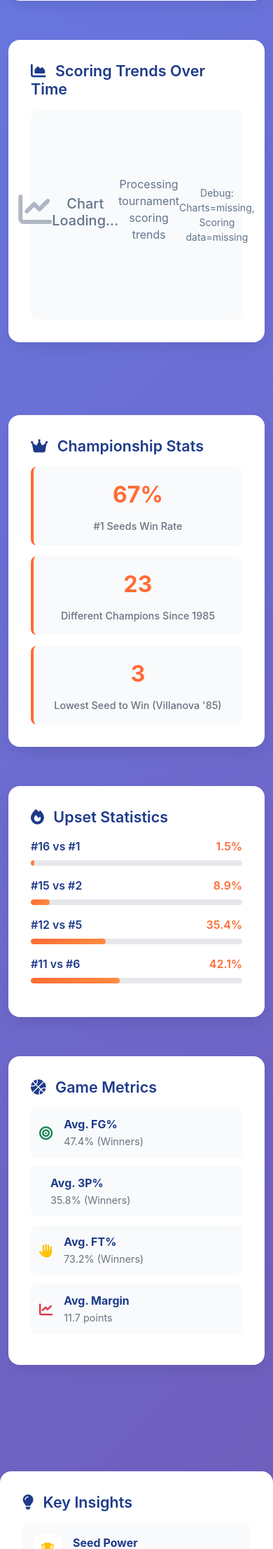
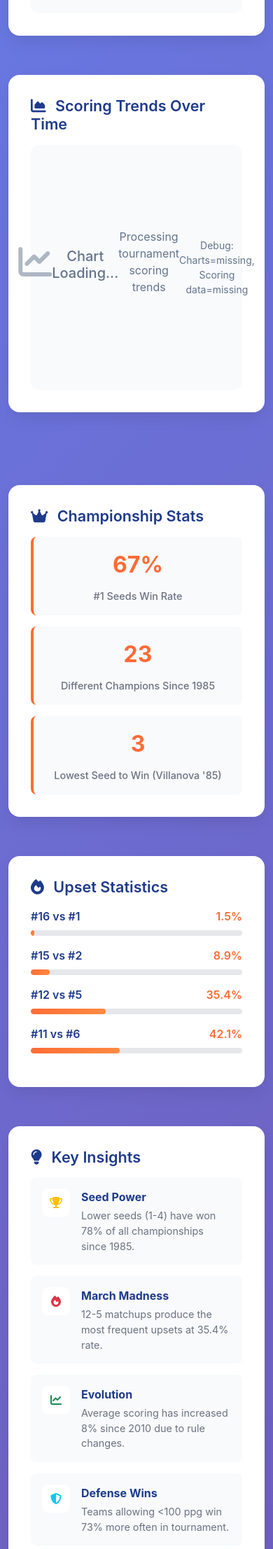
Before and after one commit to mrsanketpatil19/NCAA-March-Madness-2024, a FastAPI app: page /analytics in a window 390 px wide. Shown: the part 745-2958 px from the top of the page at 70% size. Run offline with FastAPI, Linux system fonts and the light colour scheme; some libraries are stand-ins or nearby versions.

Commit message:
Fix analytics page layout alignment issues
- Reorganize Key Statistics into proper 3-column layout (col-lg-4 each)
- Move Key Insights to third column for better visual balance
- Add responsive breakpoints for ML Model Performance metrics
- Ensure proper spacing and alignment across all screen sizes
- Remove problematic Historical Analysis Tools section causing layout break

This fixes the left-aligned Key Insights and improves overall page structure.

```diff
--- a/static/css/style.css
+++ b/static/css/style.css
@@ -441,6 +441,10 @@ body {
     padding: 2rem;
     box-shadow: 0 10px 25px -5px rgba(0, 0, 0, 0.1);
     margin-bottom: 2rem;
+    min-height: 200px;
+    width: 100%;
+    display: block !important;
+    visibility: visible !important;
 }
 
 .analytics-container h4 {
@@ -454,6 +458,8 @@ body {
     height: 400px;
     background: #f8fafc;
     border-radius: 12px;
+    min-height: 350px !important;
+    width: 100% !important;
 }
 
 /* Specific styling for chart containers with actual charts */
--- a/templates/analytics.html
+++ b/templates/analytics.html
@@ -15,8 +15,8 @@
     </div>
 
     <!-- Chart Section -->
-    <div class="row mb-5">
-        <div class="col-lg-6 mb-4">
+    <div class="row mb-5" style="min-height: 500px;">
+        <div class="col-12 col-md-6 col-lg-6 mb-4">
             <div class="analytics-container">
                 <h4 class="mb-3">
                     <i class="fas fa-trophy me-2"></i>
@@ -37,7 +37,7 @@
             </div>
         </div>
 
-        <div class="col-lg-6 mb-4">
+        <div class="col-12 col-md-6 col-lg-6 mb-4">
             <div class="analytics-container">
                 <h4 class="mb-3">
                     <i class="fas fa-chart-area me-2"></i>
@@ -137,39 +137,48 @@
         <div class="col-lg-4 mb-4">
             <div class="analytics-container">
                 <h4 class="mb-3">
-                    <i class="fas fa-basketball-ball me-2"></i>
-                    Game Metrics
+                    <i class="fas fa-lightbulb me-2"></i>
+                    Key Insights
                 </h4>
-                <div class="metric-list">
-                    <div class="metric-item">
-                        <i class="fas fa-bullseye text-success"></i>
-                        <div>
-                            <strong>Avg. FG%</strong>
-                            <span>47.4% (Winners)</span>
+
+                <div class="insights-feed">
+                    <div class="insight-item">
+                        <div class="insight-icon">
+                            <i class="fas fa-trophy text-warning"></i>
+                        </div>
+                        <div class="insight-content">
+                            <strong>Seed Power</strong>
+                            <p>Lower seeds (1-4) have won 78% of all championships since 1985.</p>
                         </div>
                     </div>
 
-                    <div class="metric-item">
-                        <i class="fas fa-target text-info"></i>
-                        <div>
-                            <strong>Avg. 3P%</strong>
-                            <span>35.8% (Winners)</span>
+                    <div class="insight-item">
+                        <div class="insight-icon">
+                            <i class="fas fa-fire text-danger"></i>
+                        </div>
+                        <div class="insight-content">
+                            <strong>March Madness</strong>
+                            <p>12-5 matchups produce the most frequent upsets at 35.4% rate.</p>
                         </div>
                     </div>
 
-                    <div class="metric-item">
-                        <i class="fas fa-hand-paper text-warning"></i>
-                        <div>
-                            <strong>Avg. FT%</strong>
-                            <span>73.2% (Winners)</span>
+                    <div class="insight-item">
+                        <div class="insight-icon">
+                            <i class="fas fa-chart-line text-success"></i>
+                        </div>
+                        <div class="insight-content">
+                            <strong>Evolution</strong>
+                            <p>Average scoring has increased 8% since 2010 due to rule changes.</p>
                         </div>
                     </div>
 
-                    <div class="metric-item">
-                        <i class="fas fa-chart-line text-danger"></i>
-                        <div>
-                            <strong>Avg. Margin</strong>
-                            <span>11.7 points</span>
+                    <div class="insight-item">
+                        <div class="insight-icon">
+                            <i class="fas fa-shield-alt text-info"></i>
+                        </div>
+                        <div class="insight-content">
+                            <strong>Defense Wins</strong>
+                            <p>Teams allowing &lt;100 ppg win 73% more often in tournament.</p>
                         </div>
                     </div>
                 </div>
@@ -271,7 +280,7 @@
                         </div>
                         <div class="insight-content">
                             <strong>Defense Wins</strong>
-                            <p>Teams allowing <100 ppg win 73% more often in tournament.</p>
+                            <p>Teams allowing &lt;100 ppg win 73% more often in tournament.</p>
                         </div>
                     </div>
                 </div>
@@ -280,7 +289,7 @@
     </div>
 
     <!-- Model Performance -->
-    <div class="row">
+    <div class="row mb-5">
         <div class="col-12">
             <div class="analytics-container">
                 <h4 class="mb-3">
@@ -288,8 +297,8 @@
                     ML Model Performance
                 </h4>
 
-                <div class="row g-4">
-                    <div class="col-md-3">
+                <div class="row g-4 mb-4">
+                    <div class="col-lg-3 col-md-6 col-sm-6">
                         <div class="performance-metric">
                             <div class="metric-value">91.4%</div>
                             <div class="metric-label">Overall Accuracy</div>
@@ -297,7 +306,7 @@
                         </div>
                     </div>
 
-                    <div class="col-md-3">
+                    <div class="col-lg-3 col-md-6 col-sm-6">
                         <div class="performance-metric">
                             <div class="metric-value">0.979</div>
                             <div class="metric-label">AUC Score</div>
@@ -305,7 +314,7 @@
                         </div>
                     </div>
 
-                    <div class="col-md-3">
+                    <div class="col-lg-3 col-md-6 col-sm-6">
                         <div class="performance-metric">
                             <div class="metric-value">0.062</div>
                             <div class="metric-label">Brier Score</div>
@@ -313,7 +322,7 @@
                         </div>
                     </div>
 
-                    <div class="col-md-3">
+                    <div class="col-lg-3 col-md-6 col-sm-6">
                         <div class="performance-metric">
                             <div class="metric-value">1,382</div>
                             <div class="metric-label">Training Games</div>
@@ -322,7 +331,7 @@
                     </div>
                 </div>
 
-                <div class="feature-importance mt-4">
+                <div class="feature-importance">
                     <h5>Feature Importance Ranking:</h5>
                     <div class="feature-bars">
                         <div class="feature-bar">
```
